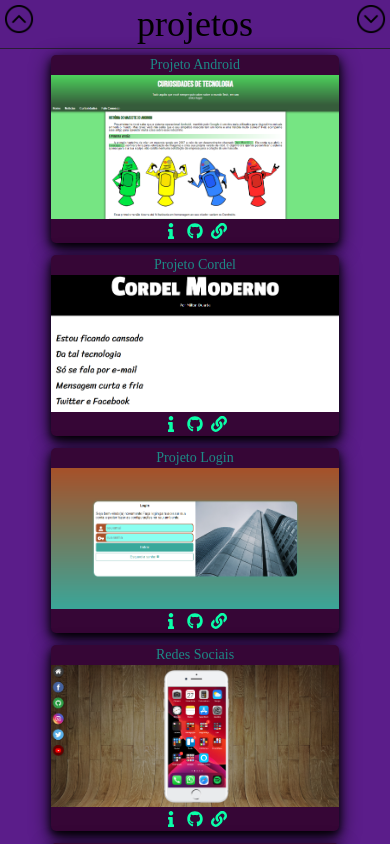
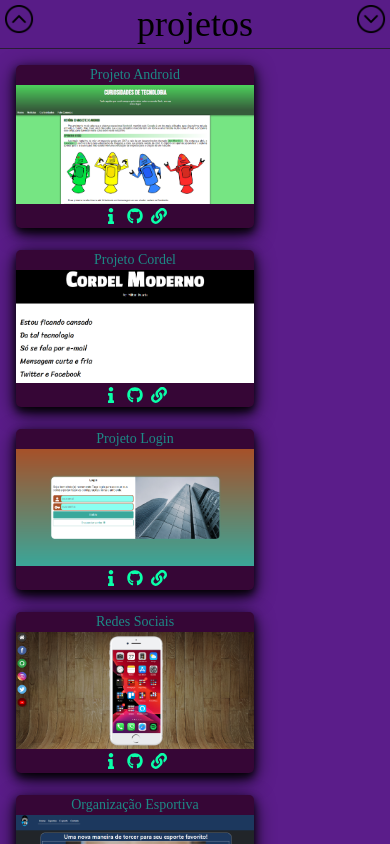
Before and after one commit to matheusmendesds/portfolio, a Next.js app: page /ProjectsPage/ProjectsPage in a window 390 px wide. Shown: the top 844 px of the page. Built offline with nearby package versions, Linux system fonts and the light colour scheme; a web font is replaced by a local one.

Commit message:
Update CardProjects.module.css

```diff
--- a/src/components/CardProjects/CardProjects.module.css
+++ b/src/components/CardProjects/CardProjects.module.css
@@ -10,9 +10,9 @@
 
 @media screen and (min-width: 250px) and (max-width:499px) {
   .card {
-    width: 300px;
+    width: 250px;
      padding: 6px;
-     margin: auto;
+     margin: 10px;
    }
  }
 
```
